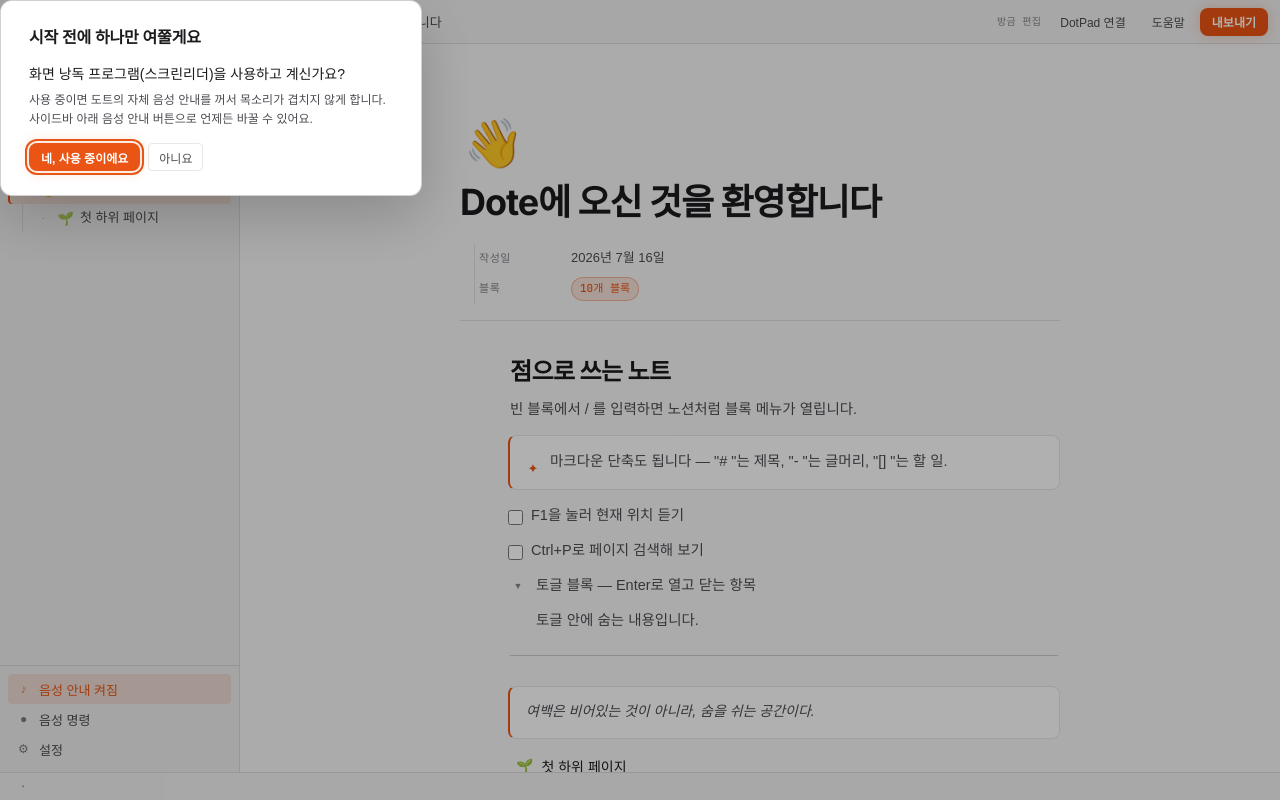
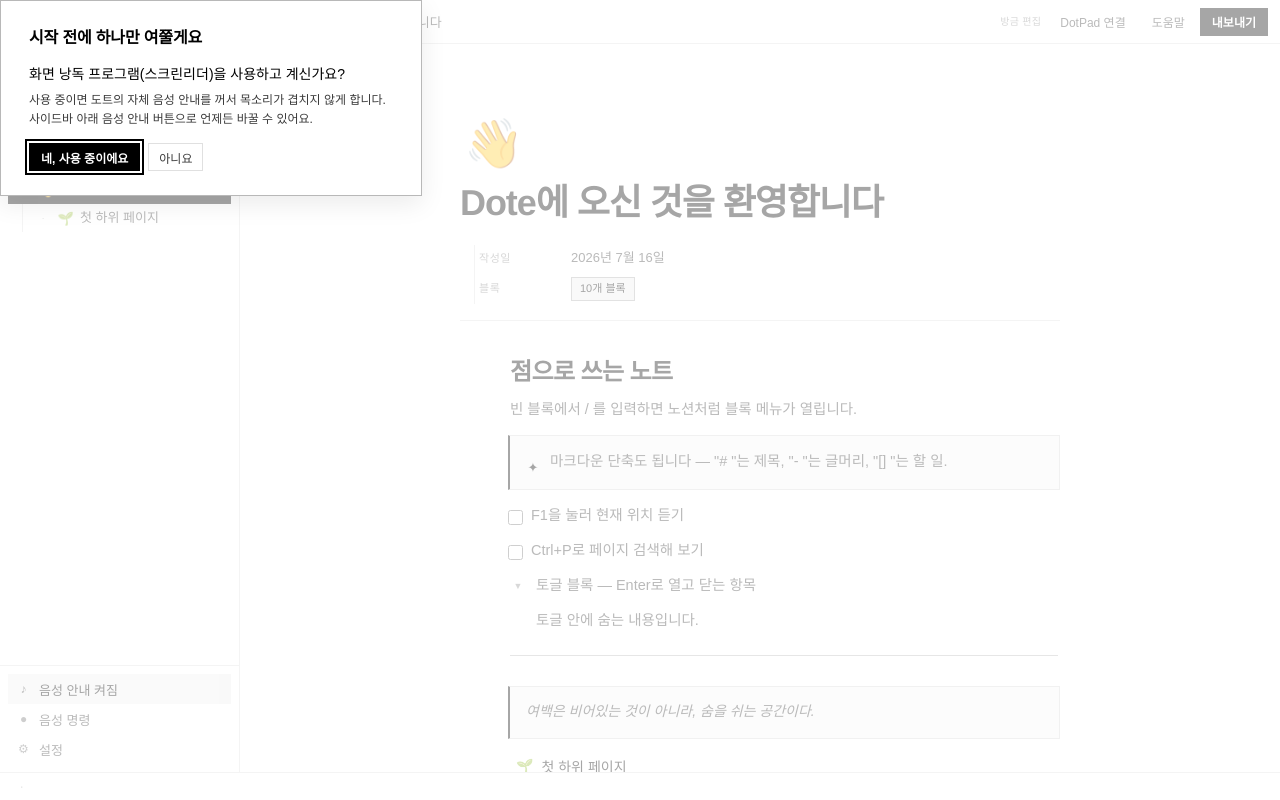
Before and after one commit to baekjunjoo/dote, a website: page index.html in a window 1280 px wide. Drawn offline with nearby package versions, Linux system fonts and the light colour scheme; a web font is replaced by a local one.

Commit message:
리스킨 v0.12.0 — 화이트·블랙 모노톤, 직각, 무그림자 (sw v18)

```diff
--- a/dotpad.js
+++ b/dotpad.js
@@ -1,7 +1,7 @@
 /* ═══ Dote 보강 모듈 — dotpad-dev·voice-io·offline-matcher·tactile-ux 스킬 이식 ═══
    index.html 뒤에 로드되어 전역 렉시컬 스코프(state, RULES, announce 등)를 공유·확장한다. */
 "use strict";
-const DOTE_VERSION="0.11.0 (2026-07-16)";
+const DOTE_VERSION="0.12.0 (2026-07-16)";
 
 /* ───────────── [0] superdot-tts: 검증된 자연스러운 TTS 모듈 로드 ───────────── */
 (function(){
--- a/index.html
+++ b/index.html
@@ -5,28 +5,27 @@
 <meta name="viewport" content="width=device-width, initial-scale=1.0">
 <title>Dote — 점으로 쓰는 노트</title>
 <meta name="description" content="시각장애인이 완전히 사용 가능한 노션형 노트 — 스크린리더·키보드·음성·점자 출력 지원">
-<meta name="theme-color" content="#F5F5F5">
+<meta name="theme-color" content="#FFFFFF">
 <link rel="manifest" href="manifest.webmanifest">
 <link rel="icon" href="icon.svg" type="image/svg+xml">
 <link rel="apple-touch-icon" href="icon.svg">
 <link rel="preconnect" href="https://fonts.googleapis.com">
 <link rel="preconnect" href="https://fonts.gstatic.com" crossorigin>
-<link href="https://fonts.googleapis.com/css2?family=Inter:wght@300;400;500;600;700&family=JetBrains+Mono:wght@400;500&display=swap" rel="stylesheet">
 <link href="https://cdn.jsdelivr.net/gh/orioncactus/pretendard@v1.3.9/dist/web/variable/pretendardvariable-dynamic-subset.min.css" rel="stylesheet">
 <style>
-/* ═══ Dote — LayerZero Scan 라이트 그레이 테마 (bg #F5F5F5 · accent #EA5414) ═══ */
+/* ═══ Dote — 미니멀 모노톤 테마 (Yeezy풍: 화이트·블랙·직각·무장식) ═══ */
 :root{
-  --bg:#F5F5F5; --bg2:#F0F0F0; --sidebarBg:#ECECEC;
-  --surface:#FBFBFB; --surfaceHov:#FFFFFF;
-  --text:#1B1B1E; --textMuted:#4C4C52; --textDim:#84848B; --placeholder:rgba(0,0,0,.30);
-  --accent:#EA5414; --accentSoft:rgba(234,84,20,.12); --accentGlow:rgba(234,84,20,.35);
-  --border:rgba(0,0,0,.09); --borderStrong:rgba(0,0,0,.18);
-  --dotActive:#EA5414; --dotInact:rgba(0,0,0,.13);
+  --bg:#FFFFFF; --bg2:#FFFFFF; --sidebarBg:#FFFFFF;
+  --surface:#F6F6F6; --surfaceHov:#EFEFEF;
+  --text:#000000; --textMuted:#3A3A3A; --textDim:#909090; --placeholder:rgba(0,0,0,.25);
+  --accent:#000000; --accentSoft:rgba(0,0,0,.06); --accentGlow:rgba(0,0,0,.15);
+  --border:rgba(0,0,0,.12); --borderStrong:rgba(0,0,0,.28);
+  --dotActive:#000000; --dotInact:rgba(0,0,0,.10);
   --sidebar-w:240px; --header-h:44px;
-  --font-en:'Inter',system-ui,sans-serif;
-  --font-mono:'JetBrains Mono','SF Mono',monospace;
+  --font-en:'Helvetica Neue',Helvetica,Arial,system-ui,sans-serif;
+  --font-mono:'Helvetica Neue',Helvetica,Arial,sans-serif;
   --font-ko:'Pretendard Variable','Pretendard','Apple SD Gothic Neo','Noto Sans KR',sans-serif;
-  --r-sm:4px; --r-md:8px; --r-lg:12px;
+  --r-sm:0px; --r-md:0px; --r-lg:0px;
   --tr:150ms ease;
 }
 *,*::before,*::after{box-sizing:border-box;margin:0;padding:0}
@@ -41,7 +40,7 @@
 ul,ol{list-style:none}
 .visually-hidden{position:absolute;width:1px;height:1px;overflow:hidden;clip:rect(0 0 0 0);white-space:nowrap}
 :focus-visible{outline:2px solid var(--accent);outline-offset:2px;border-radius:var(--r-sm)}
-::selection{background:rgba(234,84,20,.25);color:#1B1B1E}
+::selection{background:#000;color:#fff}
 
 /* ── 앱 레이아웃 ── */
 .app{flex:1;display:flex;min-height:0}
@@ -80,7 +79,7 @@
 .nav-ico{width:15px;text-align:center;opacity:.7;flex-shrink:0;font-size:12px}
 .shortcut{
   margin-left:auto;font-size:10px;color:var(--textDim);font-family:var(--font-mono);
-  background:rgba(0,0,0,.05);border:1px solid var(--border);padding:1px 5px;border-radius:3px;letter-spacing:.02em;
+  background:rgba(0,0,0,.05);border:1px solid var(--border);padding:1px 5px;border-radius:0;letter-spacing:.06em;
 }
 .sidebar-section{padding:4px 8px;flex-shrink:0}
 .section-header{height:26px;padding:0 4px;display:flex;align-items:center;justify-content:space-between}
@@ -97,14 +96,14 @@
   transition:background var(--tr),color var(--tr);white-space:nowrap;overflow:hidden;
 }
 .tree-row:hover{background:rgba(0,0,0,.05);color:var(--text)}
-[role="treeitem"][aria-selected="true"]>.tree-row{background:var(--accentSoft);color:var(--text);font-weight:500;box-shadow:inset 2px 0 0 var(--accent)}
-.chev{width:16px;height:16px;border-radius:3px;font-size:8px;color:var(--textDim);display:grid;place-items:center;flex:none;padding:0}
+[role="treeitem"][aria-selected="true"]>.tree-row{background:var(--text);color:#fff;font-weight:500}
+.chev{width:16px;height:16px;border-radius:0;font-size:8px;color:var(--textDim);display:grid;place-items:center;flex:none;padding:0}
 .chev:hover{background:rgba(0,0,0,.08)}
 .p-ico{width:17px;text-align:center;flex:none;font-size:13px;line-height:1}
 .tree-title{flex:1;overflow:hidden;text-overflow:ellipsis;white-space:nowrap}
 .row-acts{display:none;gap:2px}
 .tree-row:hover .row-acts,.tree-row:focus-within .row-acts{display:flex}
-.row-acts button{width:20px;height:20px;border-radius:3px;font-size:11px;color:var(--textDim);display:grid;place-items:center;padding:0}
+.row-acts button{width:20px;height:20px;border-radius:0;font-size:11px;color:var(--textDim);display:grid;place-items:center;padding:0}
 .row-acts button:hover{background:rgba(0,0,0,.08);color:var(--text)}
 .newpage-row{
   width:100%;height:28px;padding:0 8px;display:flex;align-items:center;gap:8px;
@@ -134,19 +133,18 @@
   transition:background var(--tr),color var(--tr),border-color var(--tr);white-space:nowrap;
 }
 .btn:hover{background:rgba(0,0,0,.05);color:var(--text);border-color:var(--border)}
-.btn[aria-pressed="true"]{background:var(--accentSoft);color:var(--accent);border-color:rgba(234,84,20,.35)}
+.btn[aria-pressed="true"]{background:var(--accentSoft);color:var(--accent);border-color:var(--borderStrong)}
 .btn-cta{
   height:28px;padding:0 12px;display:inline-flex;align-items:center;border-radius:var(--r-md);
   background:var(--accent);color:#fff;font-size:12px;font-weight:600;
-  box-shadow:0 0 14px rgba(234,84,20,.25);
-  transition:filter var(--tr),transform var(--tr);
+  transition:opacity var(--tr);
 }
-.btn-cta:hover{filter:brightness(1.12)}
-.btn-cta:active{transform:scale(.97)}
+.btn-cta:hover{opacity:.75}
+.btn-cta:active{opacity:.6}
 
 #editorScroll{flex:1;overflow-y:auto;scroll-behavior:smooth;scrollbar-width:thin;scrollbar-color:var(--borderStrong) transparent}
 #editorScroll::-webkit-scrollbar{width:6px}
-#editorScroll::-webkit-scrollbar-thumb{background:var(--borderStrong);border-radius:3px}
+#editorScroll::-webkit-scrollbar-thumb{background:var(--borderStrong);border-radius:0}
 
 #editor{max-width:720px;margin:0 auto;padding:0 60px 120px;width:100%}
 .page-meta{padding-top:72px;margin-bottom:16px}
@@ -165,7 +163,7 @@
 .property-row{display:flex;align-items:center;gap:12px;padding:3px 0;font-size:13px}
 .prop-key{width:80px;color:var(--textDim);font-size:11px;font-weight:500;font-family:var(--font-mono);letter-spacing:.05em;text-transform:uppercase;flex-shrink:0}
 .prop-val{color:var(--textMuted)}
-.prop-val.status{background:var(--accentSoft);color:var(--accent);border:1px solid rgba(234,84,20,.35);padding:2px 8px;border-radius:20px;font-size:11px;font-weight:500;font-family:var(--font-mono)}
+.prop-val.status{background:var(--accentSoft);color:var(--accent);border:1px solid var(--borderStrong);padding:2px 8px;border-radius:0;font-size:11px;font-weight:500;font-family:var(--font-mono)}
 hr.meta-divider{border:none;border-top:1px solid var(--border);margin:12px 0 20px}
 
 /* ── 블록 ── */
@@ -214,7 +212,7 @@
 .pagelink{
   display:flex;align-items:center;gap:8px;border-radius:var(--r-sm);padding:5px 8px;
   font-size:14px;font-weight:500;color:var(--text);
-  text-decoration:underline;text-decoration-color:rgba(234,84,20,.5);text-underline-offset:4px;
+  text-decoration:underline;text-decoration-color:rgba(0,0,0,.35);text-underline-offset:4px;
 }
 .pagelink:hover{background:rgba(0,0,0,.05);text-decoration-color:var(--accent)}
 
@@ -222,12 +220,12 @@
 #slashMenu{
   position:absolute;z-index:30;background:#FFFFFF;
   border:1px solid var(--borderStrong);border-radius:var(--r-lg);
-  box-shadow:0 12px 36px rgba(0,0,0,.16);width:300px;max-height:320px;
+  box-shadow:0 8px 24px rgba(0,0,0,.08);width:300px;max-height:320px;
   overflow-y:auto;padding:6px;display:none;
 }
 #slashMenu.open{display:block}
 #slashMenu [role="option"]{display:flex;align-items:center;gap:10px;padding:6px 10px;border-radius:var(--r-md);font-size:13px;color:var(--textMuted);cursor:pointer}
-#slashMenu [role="option"][aria-selected="true"]{background:var(--accentSoft);color:var(--text)}
+#slashMenu [role="option"][aria-selected="true"]{background:var(--text);color:#fff}
 #slashMenu .mi-ico{
   width:28px;height:28px;background:var(--surface);border:1px solid var(--border);
   border-radius:var(--r-md);display:grid;place-items:center;font-size:11px;flex:none;
@@ -242,9 +240,9 @@
   background:var(--bg2);flex-shrink:0;
 }
 #cells{display:flex;gap:4px;flex:1;justify-content:center}
-.bcell{display:grid;grid-template-columns:1fr 1fr;gap:2.5px;padding:4px 3.5px;background:#FBFBFB;border:1px solid var(--border);border-radius:5px}
+.bcell{display:grid;grid-template-columns:1fr 1fr;gap:2.5px;padding:4px 3.5px;background:#FBFBFB;border:1px solid var(--border);border-radius:0}
 .bcell i{width:5px;height:5px;border-radius:1.5px;background:var(--dotInact);transition:all var(--tr)}
-.bcell i.on{background:var(--dotActive);box-shadow:0 0 6px var(--accentGlow)}
+.bcell i.on{background:var(--dotActive)}
 #uniLine{font-size:14px;font-family:var(--font-mono);color:var(--textDim);min-width:110px}
 .pan{width:26px;height:26px;border-radius:var(--r-sm);font-size:10px;color:var(--textMuted);border:1px solid var(--border);background:var(--surface)}
 .pan:hover{background:var(--surfaceHov);color:var(--text)}
@@ -258,9 +256,9 @@
 dialog{
   background:#FFFFFF;
   border:1px solid var(--borderStrong);border-radius:var(--r-lg);padding:0;color:var(--text);
-  box-shadow:0 20px 60px rgba(0,0,0,.2);
+  box-shadow:0 8px 24px rgba(0,0,0,.08);
 }
-dialog::backdrop{background:rgba(0,0,0,.3)}
+dialog::backdrop{background:rgba(255,255,255,.65)}
 .dlg-pad{padding:24px 28px}
 dialog h2{font-family:var(--font-en);font-size:16px;font-weight:600;letter-spacing:-0.01em;margin-bottom:12px}
 dialog table{border-collapse:collapse;width:100%;font-size:13px}
@@ -271,24 +269,22 @@
   width:100%;background:var(--surface);border:1px solid var(--borderStrong);border-radius:var(--r-md);
   padding:11px 14px;font-family:var(--font-ko);font-size:15px;color:var(--text);caret-color:var(--accent);
 }
-#findInput:focus{border-color:var(--accent);outline:none;box-shadow:0 0 0 3px var(--accentSoft)}
+#findInput:focus{border-color:var(--text);outline:none}
 #findList{margin-top:8px;max-height:300px;overflow-y:auto}
 #findList li{display:flex;align-items:center;gap:10px;padding:7px 10px;border-radius:var(--r-md);font-size:13.5px;color:var(--textMuted);cursor:pointer}
-#findList li[aria-selected="true"]{background:var(--accentSoft);color:var(--text)}
+#findList li[aria-selected="true"]{background:var(--text);color:#fff}
 #findList .f-sub{font-size:11px;color:var(--textDim)}
 #icoDlg .grid{display:grid;grid-template-columns:repeat(8,1fr);gap:4px;margin-top:10px}
 #icoDlg .grid button{background:var(--surface);border:1px solid var(--border);border-radius:var(--r-md);font-size:18px;padding:6px}
 #icoDlg .grid button:hover{background:var(--surfaceHov);border-color:var(--borderStrong)}
 
 @media (max-width:768px){
-  aside.sidebar{position:fixed;left:0;top:0;bottom:0;z-index:100;box-shadow:4px 0 24px rgba(0,0,0,.15)}
+  aside.sidebar{position:fixed;left:0;top:0;bottom:0;z-index:100;box-shadow:none;border-right:1px solid var(--borderStrong)}
   aside.sidebar.collapsed{width:0}
   #editor{padding:0 24px 80px}
   #pageTitle{font-size:28px}
 }
 @media (prefers-reduced-motion:reduce){*{transition:none!important;animation:none!important}}
-@keyframes fadeUp{from{opacity:0;transform:translateY(12px)}to{opacity:1;transform:none}}
-.app{animation:fadeUp .4s ease .05s both}
 </style>
 </head>
 <body>
--- a/sw.js
+++ b/sw.js
@@ -1,5 +1,5 @@
 /* Dote 서비스 워커 — 오프라인 우선 (PRD §7: 점역·편집은 네트워크 없이 동작) */
-const C = "dote-v17";
+const C = "dote-v18";
 const CORE = ["./", "index.html", "braille.js", "ebraille.js", "dotpad.js", "templates.js", "superdot-tts.js", "auth.js", "DotPadSDK-3.0.0.js", "manifest.webmanifest", "icon.svg"];
 self.addEventListener("install", e => {
   e.waitUntil(caches.open(C).then(c => c.addAll(CORE)));
```
Also changed, not shown: manifest.webmanifest.
